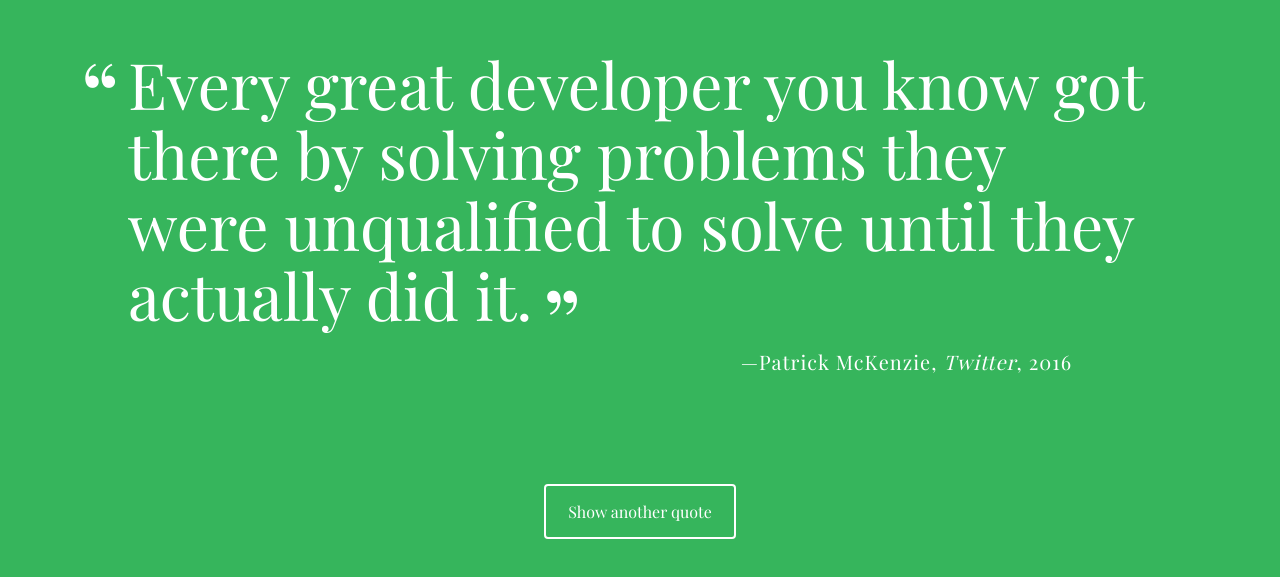
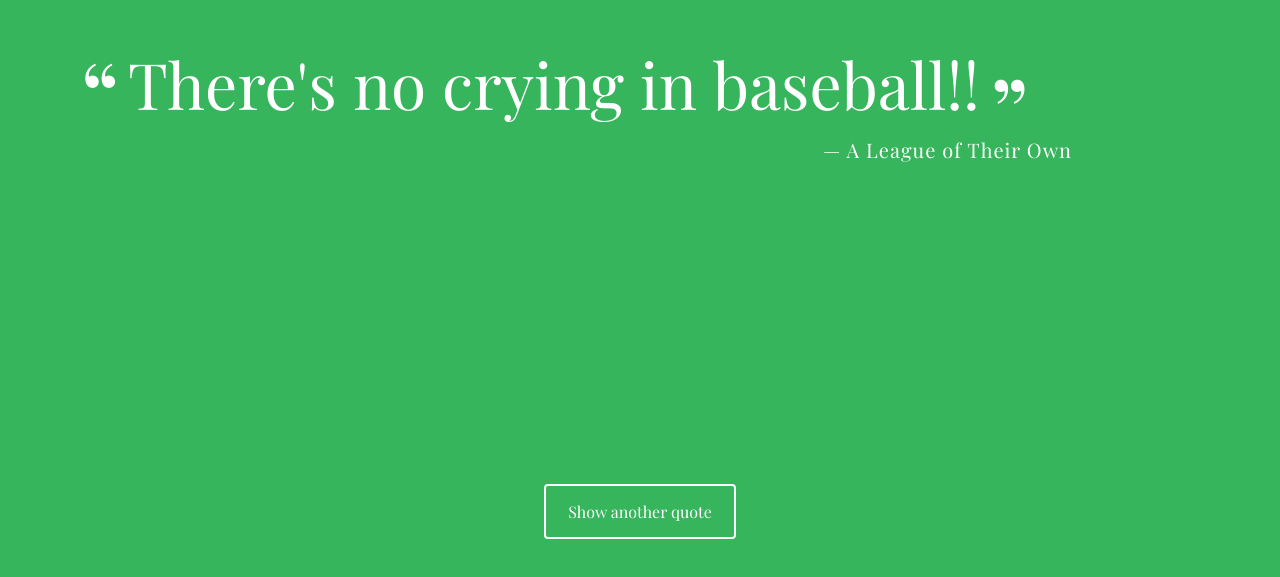
Before and after one commit to peteakhurst/a_random_quote_generator-td, a plain HTML site: page index.html in a window 1280 px wide. Shown: the part 111-688 px from the top of the page. Drawn offline with nearby package versions, Linux system fonts and the light colour scheme; a web font is replaced by a local one.

Commit message:
added printQuote function. still need to add background random color

```diff
--- a/index.html
+++ b/index.html
@@ -12,8 +12,8 @@
   <div class="container">
 
     <div id="quote-box">
-      <p class="quote">Every great developer you know got there by solving problems they were unqualified to solve until they actually did it.</p>
-      <p class="source">Patrick McKenzie<span class="citation">Twitter</span><span class="year">2016</span></p>
+      <p class="quote"></p>
+      <p class="source"><span class="citation"></span><span class="year"></span></p>
     </div>
 
     <button id="loadQuote">Show another quote</button>
--- a/js/script.js
+++ b/js/script.js
@@ -31,7 +31,8 @@ let quotes = [
   quote: "It's supposed to be hard. If it wasn't hard, everyone would do it. The hard is what makes it great.",
   source: "Jimmy Dugan",
   citation: "A League of Their Own",
-  year: 1997
+  year: 1997,
+  imgSrc: "https://unsplash.it/800"
   },
   {
     quote: "There's no crying in baseball!!",
@@ -43,11 +44,11 @@ let quotes = [
   },
   {
     quote: "You're killin me smalls!",
-    source: "Hamilton 'Ham' Porter"
+    source: "Sandlot Kids"
   },
   {
     quote: "Maybe tomorrow we'll all wear 42",
-    source: "Ralph Branca"
+    source: "42"
   }
 ];
 
@@ -63,7 +64,8 @@ console.log(quotes);
 
 function getRandomQuote() {
 
-  return Math.floor(Math.random() * 6);
+  let randomQuoteIndex = Math.floor(Math.random() * quotes.length); // gets my random quote index from the quotes object literal
+  return quotes[randomQuoteIndex];
 }
 
 console.log(getRandomQuote());
@@ -76,13 +78,42 @@ console.log(getRandomQuote());
    - Call the `getRandomQuote` function and assign it to a variable.
    - Create a variable for the HTML string and set it equal to an empty string.
    - Use the HTML template in the instructions or the markup in the index.html file, AND
-     the random quote vairable to build your HTML string.
+     the random quote variable to build your HTML string.
    - Add the quote and source section to the HTML string.
    - Use an if statement to check for the citation property before adding it to the HTML string.
    - Use an if statement to check for the year property before adding it to the HTML string.
    - Don't forget to close that final `p` tag.
    - Set the `innerHTML` of the `quote-box` div to the HTML string.
 ***/
+
+function printQuote() {
+
+  let randomQuote = getRandomQuote();
+  let HTML = " ";
+
+
+  HTML += "<p class='quote'> " + randomQuote.quote;
+  HTML += "<p class='source'> " + randomQuote.source;
+  // HTML += "<img src='" + randomQuote.imgSrc + "' >";
+
+  if(randomQuote.citation){
+    HTML += "<span class='citation'> " + randomQuote.citation + "</span>";
+  }
+
+  if(randomQuote.year){
+    HTML += "<span class='year'> " + randomQuote.year + "</span></p>";
+  }
+
+  console.log(HTML);
+
+  var div = document.getElementById('quote-box');
+  div.innerHTML = HTML;
+}
+
+printQuote();
+
+
+
 
 
 
```
